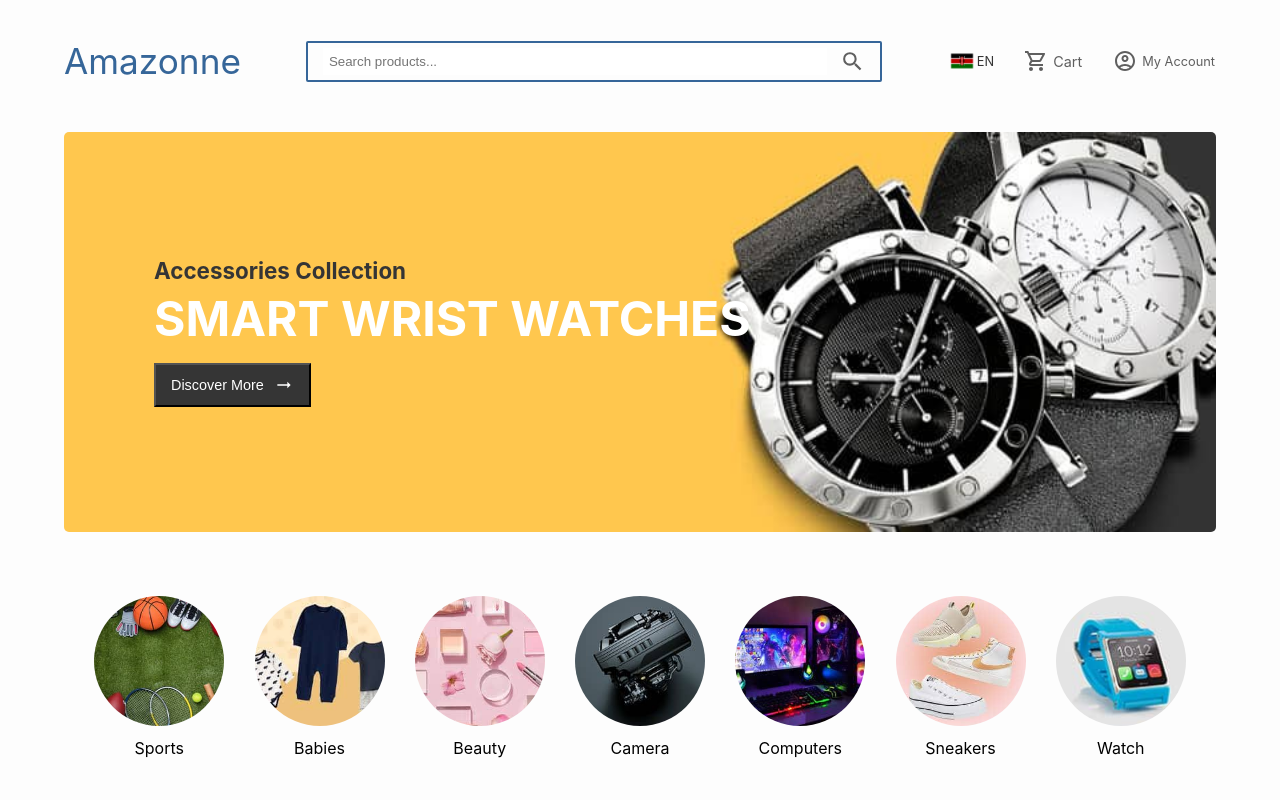
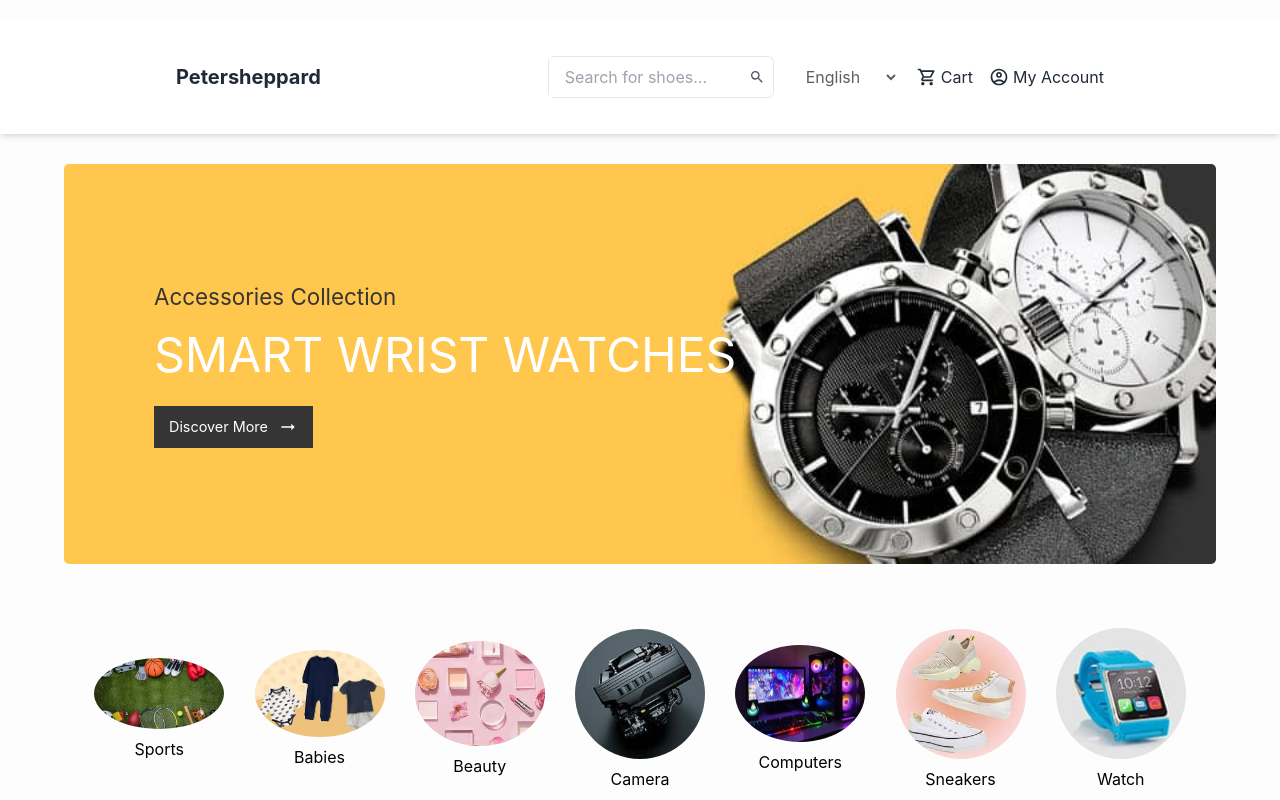
Before and after one commit to MartinMurithi/ecommerce-site, a React (Create React App) app in the folder client/: page / in a window 1280 px wide. Shown: the top 800 px of the page. Built offline with nearby package versions, Linux system fonts and the light colour scheme; no server answers.

Commit message:
UI Redesign

```diff
--- a/client/package.json
+++ b/client/package.json
@@ -40,5 +40,8 @@
       "last 1 firefox version",
       "last 1 safari version"
     ]
+  },
+  "devDependencies": {
+    "tailwindcss": "^3.4.1"
   }
 }
--- a/client/src/components/navbar/Navbar.jsx
+++ b/client/src/components/navbar/Navbar.jsx
@@ -3,59 +3,119 @@ import {
   MdSearch,
   MdOutlineAccountCircle,
   MdOutlineShoppingCart,
+  MdMenu,
 } from "react-icons/md";
 import { NavLink } from "react-router-dom";
 import "./Navbar.css";
 
-function Navbar() {
+const Navbar = () => {
   return (
-    <nav>
-      <div className="navSection">
-        <NavLink to="/" className="logo">
-          Amazonne
+    <nav className="bg-white shadow-md">
+      <div className="container mx-auto flex items-center justify-between py-4 px-6">
+        {/* Logo */}
+        <NavLink to="/" className="text-xl font-bold text-gray-800">
+          Petersheppard
         </NavLink>
 
-        <div className="searchBarParent">
-          <div className="categoriesDropdown"></div>
-          <div className="searchInputSection">
+        {/* Menu Icon for Small Screens */}
+        <div className="block lg:hidden">
+          <MdMenu className="text-gray-800 text-3xl" />
+        </div>
+
+        {/* Navigation Links */}
+        <div className="hidden lg:flex items-center space-x-4">
+          {/* Search Bar */}
+          <div className="flex items-center border border-gray-200 rounded-md">
             <input
               type="search"
-              placeholder="Search products..."
-              className="searchInput"
+              placeholder="Search for shoes..."
+              className="w-48 px-4 py-2 focus:outline-none"
               id="searchInput"
             />
-            <MdSearch className="searchIcon" />
-          </div>
-        </div>
-
-        <div className="navRightSide">
-          <div className="langDropdown">
-            <img
-              src="/assets/kenya.png"
-              alt="Kenyan Flag"
-              width="30px"
-              height="30px"
-            />
-            <span className="lang">EN</span>
+            <MdSearch className="text-gray-600 mx-2" />
           </div>
 
-          {/* Shopping Cart */}
-          <NavLink to="/cart" className="navCart cartText">
-            <MdOutlineShoppingCart className="cartIcon" /> Cart
+          {/* Language Selector (Assuming it's in the same position as the cart and user account) */}
+          <div>
+            <select className="border border-gray-200 rounded px-3 py-2">
+              <option value="en">English</option>
+              <option value="fr">Français</option>
+              {/* Add more language options as needed */}
+            </select>
+          </div>
+
+          {/* Cart */}
+          <NavLink
+            to="/cart"
+            className="text-gray-800 flex items-center space-x-1"
+          >
+            <MdOutlineShoppingCart className="text-xl" />
+            <span>Cart</span>
           </NavLink>
 
-          {/* User account */}
-          <NavLink to="/login" className="navAccount accountText">
-            <MdOutlineAccountCircle className="accountIcon" />
-            {/* When user clicks this, it takes him/her to a login page */}
-            My Account
-            {/* <NavLink to="/register" className="accountText">
-              Register */}
+          {/* User Account */}
+          <NavLink
+            to="/login"
+            className="text-gray-800 flex items-center space-x-1"
+          >
+            <MdOutlineAccountCircle className="text-xl" />
+            <span>My Account</span>
           </NavLink>
         </div>
       </div>
     </nav>
   );
-}
+};
 
 export default Navbar;
+
+// function Navbar() {
+//   return (
+//     <nav>
+//       <div className="navSection">
+//         <NavLink to="/" className="logo">
+//           Amazonne
+//         </NavLink>
+
+//         <div className="searchBarParent">
+//           <div className="categoriesDropdown"></div>
+//           <div className="searchInputSection">
+//             <input
+//               type="search"
+//               placeholder="Search products..."
+//               className="searchInput"
+//               id="searchInput"
+//             />
+//             <MdSearch className="searchIcon" />
+//           </div>
+//         </div>
+
+//         <div className="navRightSide">
+//           <div className="langDropdown">
+//             <img
+//               src="/assets/kenya.png"
+//               alt="Kenyan Flag"
+//               width="30px"
+//               height="30px"
+//             />
+//             <span className="lang">EN</span>
+//           </div>
+
+//           {/* Shopping Cart */}
+//           <NavLink to="/cart" className="navCart cartText">
+//             <MdOutlineShoppingCart className="cartIcon" /> Cart
+//           </NavLink>
+
+//           {/* User account */}
+//           <NavLink to="/login" className="navAccount accountText">
+//             <MdOutlineAccountCircle className="accountIcon" />
+//             {/* When user clicks this, it takes him/her to a login page */}
+//             My Account
+//             {/* <NavLink to="/register" className="accountText">
+//               Register */}
+//           </NavLink>
+//         </div>
+//       </div>
+//     </nav>
+//   );
+// }
--- /dev/null
+++ b/client/tailwind.config.js
@@ -0,0 +1,75 @@
+/** @type {import('tailwindcss').Config} */
+// module.exports = {
+//   content: ["./src/**/*.{js,jsx,ts,tsx}"],
+//   theme: {
+//     extend: {
+//       screens: {
+//         sm: "480px",
+//         md: "738px",
+//         lg: "976px",
+//         xl: "1440px",
+//       },
+//       extend: {
+//         colors: {
+//           black: "hsl(0, 0%, 0%)",
+//           lightGray: "hsl(0, 0%, 42%)",
+//           veryLightGray: "hsl(0, 0%, 95%)",
+//           green: "hsl(118, 71%, 31%)",
+//         },
+//         backgroundImage: {
+//           headerImg: "url(../assets/Images/Bcg.jpg)",
+//         },
+//         height: {
+//           imgHeaderHeight: "85vh",
+//         },
+//         borderRadius: {
+//           radius: "40%",
+//         },
+//       },
+//     },
+//     plugins: ["prettier-plugin-tailwindcss"],
+//   },
+// };
+
+module.exports = {
+  content: ["./src/**/*.{js,jsx,ts,tsx}"],
+  theme: {
+    extend: {
+      screens: {
+        sm: "480px",
+        md: "738px",
+        lg: "976px",
+        xl: "1440px",
+      },
+      colors: {
+        // Add your custom color scheme here
+        black: "hsl(0, 0%, 0%)",
+        lightGray: "hsl(0, 0%, 42%)",
+        veryLightGray: "hsl(0, 0%, 95%)",
+        green: "hsl(118, 71%, 31%)",
+        // Add more colors as needed
+      },
+      fontFamily: {
+        // Add your custom fonts here
+        sans: ["Montserrat", "sans-serif"],
+        // Add more font families as needed
+      },
+      backgroundImage: {
+        // Add your custom background images here
+        headerImg: "url(../assets/Images/Bcg.jpg)",
+        // Add more background images as needed
+      },
+      height: {
+        // Add your custom heights here
+        imgHeaderHeight: "85vh",
+        // Add more height values as needed
+      },
+      borderRadius: {
+        // Add your custom border radius here
+        radius: "40%",
+        // Add more border radius values as needed
+      },
+    },
+  },
+  plugins: ["prettier-plugin-tailwindcss"],
+};
```
Also changed, not shown: client/src/index.css (+9 -5 lines), 1 other file (tests, documents, lock files or other folders).
